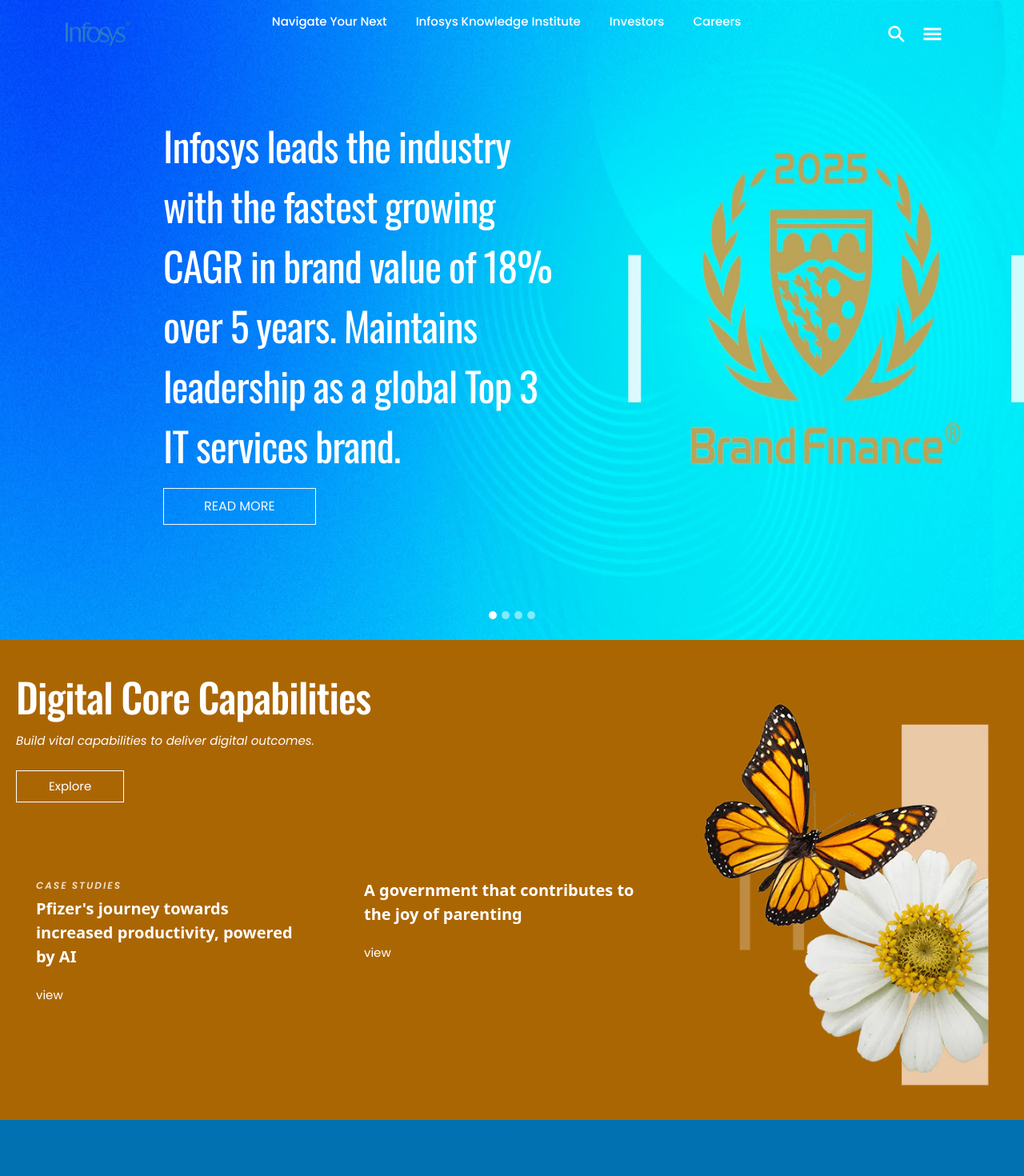
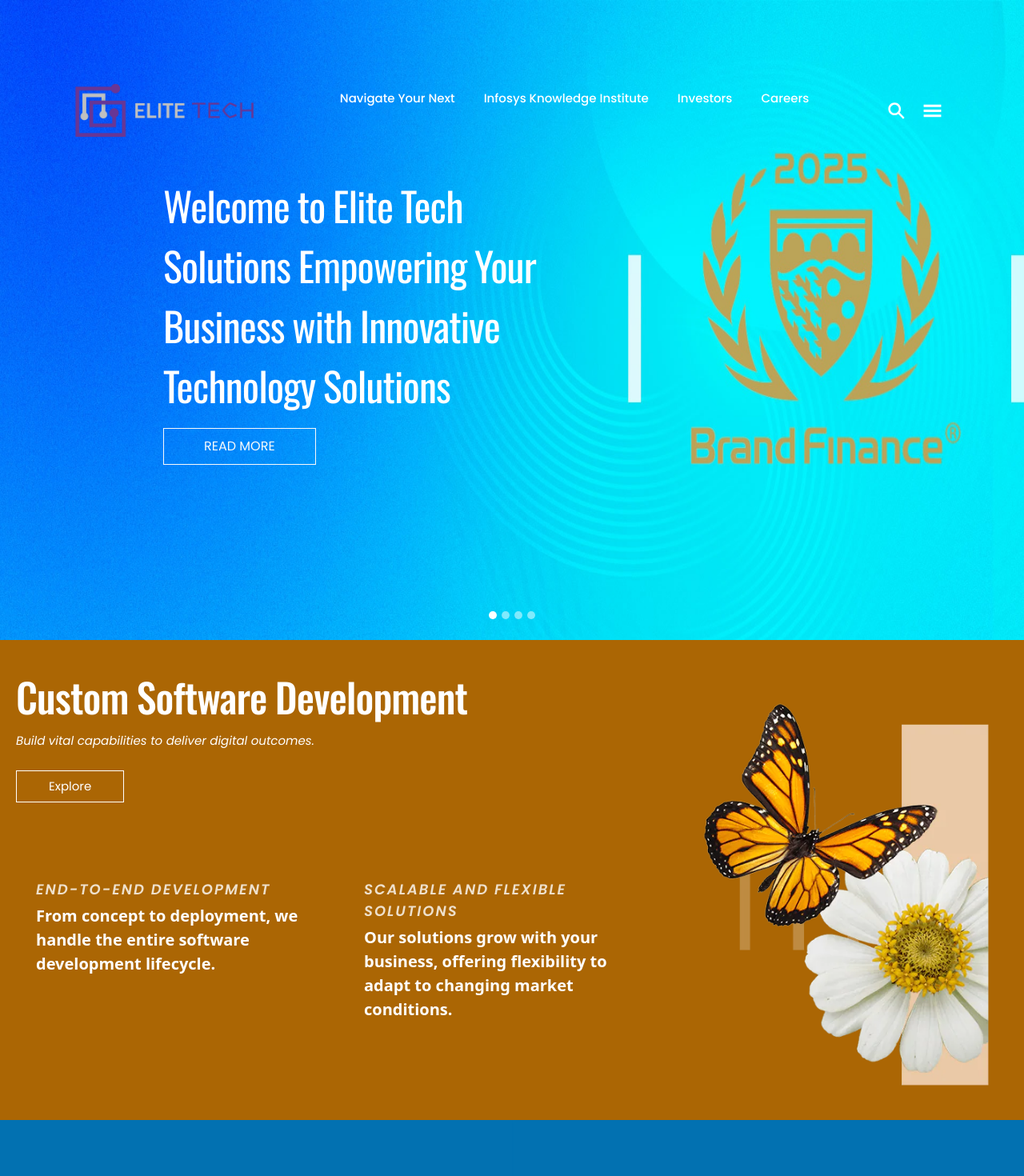
Before and after one commit to amnakhalid625/infosys-clone, a React (Vite) app: page / in a window 1280 px wide. Shown: the top 1470 px of the page at 80% size. Built offline with nearby package versions, Linux system fonts and the light colour scheme.

Commit message:
infosys_website_clone

```diff
--- a/src/App.jsx
+++ b/src/App.jsx
@@ -4,8 +4,8 @@
 import Model from './pages/operating-model/Model'
 import Talent from './pages/talent/Talent'
 import Next from './pages/next/Next'
-import OffCanvas from './pages/offCanva/Canva'
-import Bell from './pages/Bell/Bell'
+// import OffCanvas from './pages/offCanva/Canva'
+import Bell from './pages/Bell/bell'
 import Purpose from './pages/purpose/Purpose'
 
 function App() {
@@ -18,7 +18,7 @@
    <Model />
    <Talent />
    <Next />
-   <OffCanvas/>
+   {/* <OffCanvas/> */}
    <Bell />
    <Purpose />
 
--- a/src/components/navbar/Navbar.jsx
+++ b/src/components/navbar/Navbar.jsx
@@ -1,7 +1,7 @@
 import React from 'react'
 import { IoSearchSharp } from "react-icons/io5";
 import { GiHamburgerMenu } from "react-icons/gi";
-import logo from '../../assets/logo.png'
+import logo from '../../assets/elitelogo.png'
 import './navbar.css'
 
 const Navbar = () => {
--- a/src/components/navbar/navbar.css
+++ b/src/components/navbar/navbar.css
@@ -6,13 +6,10 @@
     z-index: 1000;
   }
 
-  .navbar {
-    background-color: transparent !important;
-    padding: 15px 0;
-  }
+
 
   .logoImg {
-    width: 80px;
+    width: 250px;
   }
 
   .nav-link {
--- a/src/pages/Bell/Bell.jsx
+++ b/src/pages/Bell/Bell.jsx
@@ -5,8 +5,8 @@
   return (
     <section className='bell-section'>
       <div className='bell-content'>
-        <h4 className='bell-heading'>Ring the Sound of Opportunity,</h4>
-        <h5 className='bell-subheading'>Move 1,000+1,000 Lives Forward.</h5>
+        <h4 className='bell-heading'>Technology that Works for You</h4>
+        <h5 className='bell-subheading'>"Enhancing Productivity and Streamlining Operations with Smart Solutions"</h5>
         <button className='bell-button'>READ MORE</button>
       </div>
     </section>
--- a/src/pages/Bell/bell.css
+++ b/src/pages/Bell/bell.css
@@ -9,6 +9,7 @@
     max-width: 1200px;
     margin: 0 auto;
     min-height: 300px;
+    margin-top: 30px;
 }
 
 .bell-content {
--- a/src/pages/capabilities/Capability.jsx
+++ b/src/pages/capabilities/Capability.jsx
@@ -7,20 +7,22 @@
             <div className='capability-container background-butterfly'>
                 <div className="content-wrapper">
                     <div className="main-content">
-                        <h1>Digital Core Capabilities</h1>
+                        <h1>Custom Software Development</h1>
                         <p>Build vital capabilities to deliver digital outcomes.</p>
                         <button className="explore-btn">Explore</button>
 
                         <div className='case-studies'>
                             <div className='case-study case1'>
-                                <p className="case-label">case studies</p>
-                                <h3>Pfizer's journey towards increased productivity, powered by AI</h3>
-                                <p className="view-link">view</p>
+                                <p className="case-label">End-to-End Development</p>
+                                <h3>
+                                From concept to deployment, we handle the entire software development lifecycle.</h3>
                             </div>
 
                             <div className='case-study case2'>
-                                <h3>A government that contributes to the joy of parenting</h3>
-                                <p className="view-link">view</p>
+                            <p className="case-label">Scalable and Flexible Solutions</p>
+
+                                <h3>
+                                Our solutions grow with your business, offering flexibility to adapt to changing market conditions.</h3>
                             </div>
                         </div>
                     </div>
--- a/src/pages/capabilities/capability.css
+++ b/src/pages/capabilities/capability.css
@@ -75,17 +75,19 @@
 
 .case-label {
     text-transform: uppercase;
-    font-size: 12px !important;
+    font-size: 18px !important;
     letter-spacing: 1px;
     margin-bottom: 5px !important;
+    font-weight: 600 !important;
 }
 
 .case-study h3 {
-    font-size: 20px;
-    font-weight: 800;
+    font-size: 60px;
+    font-weight: 600 !important;
     line-height: 30px;
     margin-bottom: 15px;
 }
+
 
 .view-link {
     font-style: normal !important;
--- a/src/pages/home/Home.jsx
+++ b/src/pages/home/Home.jsx
@@ -27,8 +27,7 @@
                 <div className="col-lg-7 col-md-9 col-sm-11">
                   <div className=" text-start slide1">
                     <p className=" text-white ">
-                      Infosys leads the industry with the fastest growing CAGR in brand value of 18% over 5 years. Maintains leadership as a global Top 3 IT services brand.
-                    </p>
+                    Welcome to Elite Tech Solutions Empowering Your Business with Innovative Technology Solutions                    </p>
                     <button className="btn btn-outline-light text-uppercase">Read More</button>
                   </div>
                 </div>
@@ -45,9 +44,7 @@
               <div className="row">
                 <div className="col-lg-7 col-md-9 col-sm-11">
                   <div className=" text-start silde2">
-                    <p className="text-white">Infosys and The Financial
-                    Times Unveil the ‘FT Money Machine’ Through Immersive Extended Reality
-                    Experience</p>
+                    <p className="text-white">We deliver tailored technology solutions to streamline operations, boost productivity, and drive growth.</p>
                     <button className="btn btn-outline-light text-uppercase">Know More</button>
                   </div>
                 </div>
@@ -64,9 +61,8 @@
               <div className="row">
                 <div className="col-lg-7 col-md-9 col-sm-11">
                   <div className=" text-start slide3">
-                    <p className=" text-white"> Infosys Aster - The
-                    AI-amplified Marketing Suite</p>
-                    <button className="btn btn-outline-light text-uppercase">Know More</button>
+                    <p className=" text-white"> To be the most trusted partner for businesses seeking to leverage technology to drive growth and innovation.</p>
+                    <button className="btn btn-outline-light text-uppercase">Our Vision</button>
                   </div>
                 </div>
               </div>
@@ -82,13 +78,9 @@
               <div className="row">
                 <div className="col-lg-7 col-md-9 col-sm-11">
                   <div className=" text-start slide4">
-                    <p>Champions Evolve.</p>
-                    <ul className="list-unstyled d-flex justify-content-start align-items-center gap-2 text-white text-uppercase">
-                      <li>Digital-First|</li>
-                      <li>Cloud-First|</li>
-                      <li>AI-First</li>
-                    </ul>
-                    <button className="btn btn-outline-light text-uppercase">Know More</button>
+                    <p>To deliver innovative, scalable, and secure technology solutions..</p>
+
+                    <button className="btn btn-outline-light text-uppercase">Our Mission</button>
                   </div>
                 </div>
               </div>
--- a/src/pages/next/next.css
+++ b/src/pages/next/next.css
@@ -11,7 +11,7 @@
   .next-section h1 {
     font-family: "Oswald", sans-serif !important;
     text-align: center;
-    color: white;
+    color: black;
     margin-top: 15px;
     font-size: 42px;
   }
--- a/src/pages/purpose/Purpose.jsx
+++ b/src/pages/purpose/Purpose.jsx
@@ -5,9 +5,9 @@
   return (
     <section className="purpose-section">
       <div className="purpose-container ">
-        <h2 className="purpose-heading">Our Purpose:</h2>
+        <h2 className="purpose-heading">Our Objective</h2>
         <p className="purpose-text">
-          To amplify human potential and create the next opportunity for people, businesses and communities
+        "We provide innovative, tailored technology solutions that drive business growth, streamline operations, and enhance productivity for our clients."
         </p>
       </div>
     </section>
```
Also changed, not shown: src/pages/next/Next.jsx (+12 -16 lines), src/assets/elitelogo.png (added).
